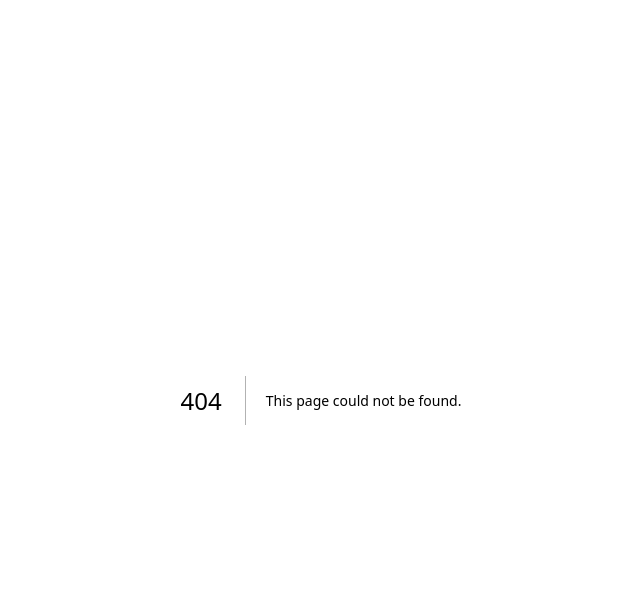
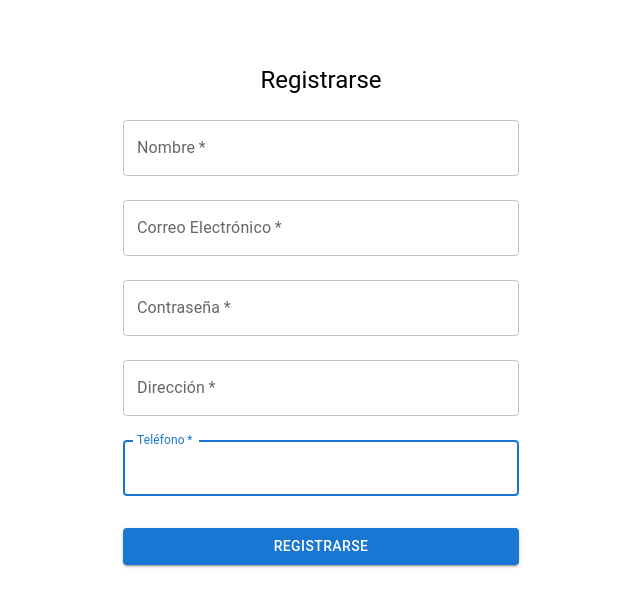
Before and after one commit to fatinoble/muerde-uy, a Next.js app: page /user/register/Register in a window 1280 px wide. Before the commit this address had no page. Shown: the top 606 px of the page, without its empty margins (319-959 px from the left). Built offline with nearby package versions, Linux system fonts and the light colour scheme.

Commit message:
User registration

```diff
--- /dev/null
+++ b/pages/user/register/Register.jsx
@@ -0,0 +1,114 @@
+import React from 'react';
+import { useState } from "react";
+import { Container, Typography, TextField, Button, Box } from '@mui/material';
+import { createUser } from '../../../services/userService';
+
+const Register = () => {
+    const handleSubmit = async event => {
+        event.preventDefault();
+        const data = {
+            name: event.target.name.value,
+            mail: event.target.mail.value,
+            password: event.target.password.value,
+            address: event.target.address.value,
+            phone: event.target.phone.value
+        };
+
+        try {
+            const response = await createUser(data);
+            if (response.statusText == "OK") {
+                alert("Usuario creado con éxito, bienvenid@ " + response.data.name + "!");
+                //router.push('/algo/algo') ToDo redirigir a catalogo
+            } else {
+                alert("Hubo un error al crear la cuenta. Por favor, intenta de nuevo.");
+            }
+        } catch (error) {
+            console.error('Error:', error);
+            alert('Hubo un error al crear la cuenta. Por favor, intenta de nuevo.');
+        }
+    }
+
+    return (
+        <Container component="main" maxWidth="xs">
+            <Box
+                sx={{
+                    marginTop: 8,
+                    display: 'flex',
+                    flexDirection: 'column',
+                    alignItems: 'center',
+                }}
+            >
+                <Typography component="h1" variant="h5">
+                    Registrarse
+                </Typography>
+                <Box component="form" onSubmit={handleSubmit} noValidate sx={{ mt: 1 }}>
+                <TextField
+                        variant="outlined"
+                        margin="normal"
+                        required
+                        fullWidth
+                        id="name"
+                        label="Nombre"
+                        name="name"
+                        autoComplete="name"
+                        autoFocus
+                    />
+                    <TextField
+                        variant="outlined"
+                        margin="normal"
+                        required
+                        fullWidth
+                        id="mail"
+                        label="Correo Electrónico"
+                        name="mail"
+                        autoComplete="mail"
+                        autoFocus
+                    />
+                    <TextField
+                        variant="outlined"
+                        margin="normal"
+                        required
+                        fullWidth
+                        name="password"
+                        label="Contraseña"
+                        type="password"
+                        id="password"
+                        autoComplete="current-password"
+                    />
+                    <TextField
+                        variant="outlined"
+                        margin="normal"
+                        required
+                        fullWidth
+                        id="address"
+                        label="Dirección"
+                        name="address"
+                        autoComplete="address"
+                        autoFocus
+                    />
+                    <TextField
+                        variant="outlined"
+                        margin="normal"
+                        required
+                        fullWidth
+                        id="phone"
+                        label="Teléfono"
+                        name="phone"
+                        autoComplete="phone"
+                        autoFocus
+                    />
+                    <Button
+                        type="submit"
+                        fullWidth
+                        variant="contained"
+                        sx={{ mt: 3, mb: 2 }}
+                    >
+                        Registrarse
+                    </Button>
+                </Box>
+            </Box>
+        </Container>
+    );
+}
+
+export default Register;
--- /dev/null
+++ b/pages/user/register/index.js
@@ -0,0 +1,3 @@
+import Register from './Register';
+
+export default Register;
--- /dev/null
+++ b/services/userService.js
@@ -0,0 +1,9 @@
+import axios from 'axios';
+
+export const createUser = (newUser) => {
+    return axios.post(`${process.env.NEXT_PUBLIC_API_BASE_URL}/user`, { user: newUser })
+      .then(response => {
+        return response;
+      })
+      .catch(error => console.error('Error:', error.response.data));
+  }
```
